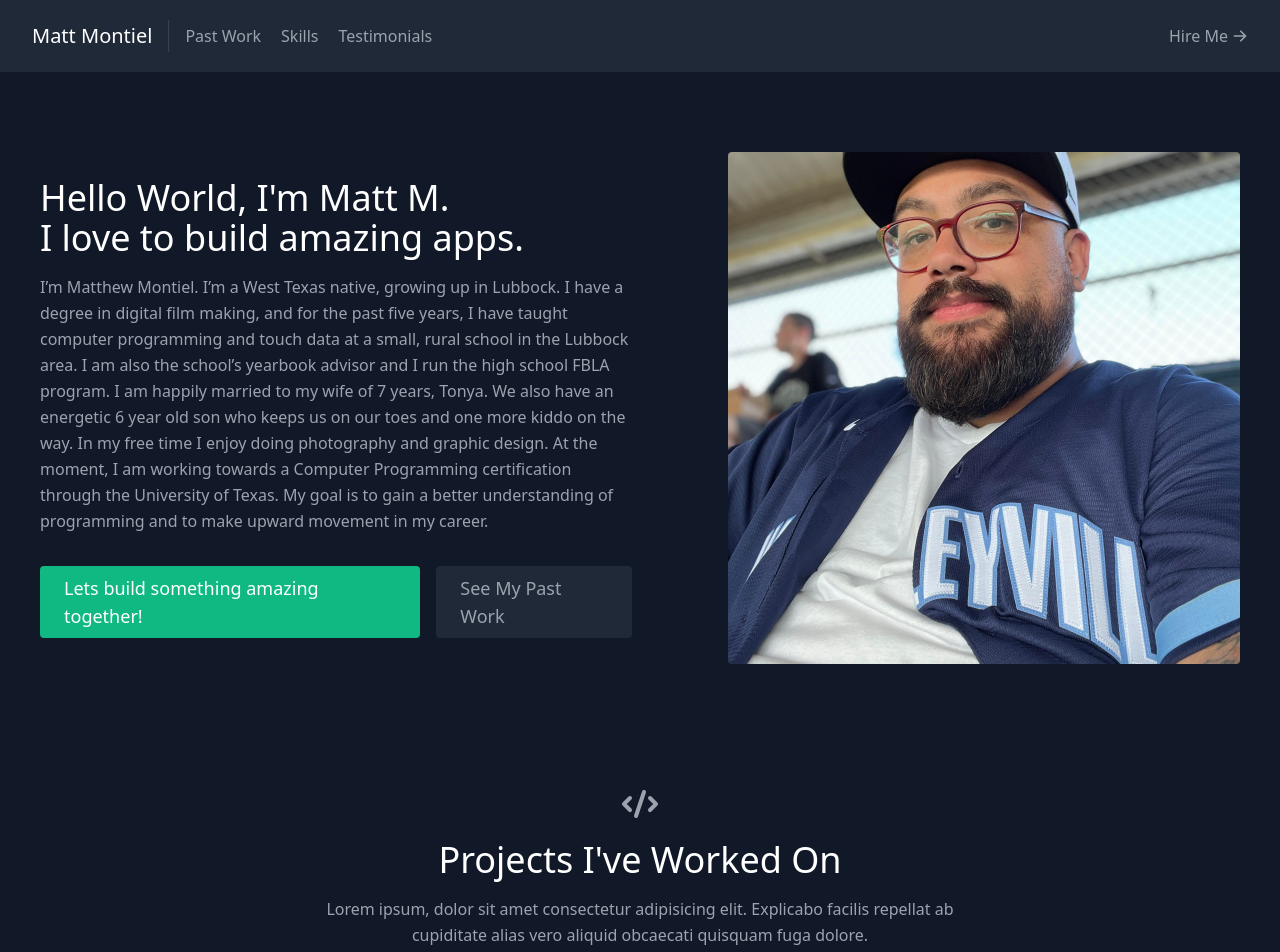
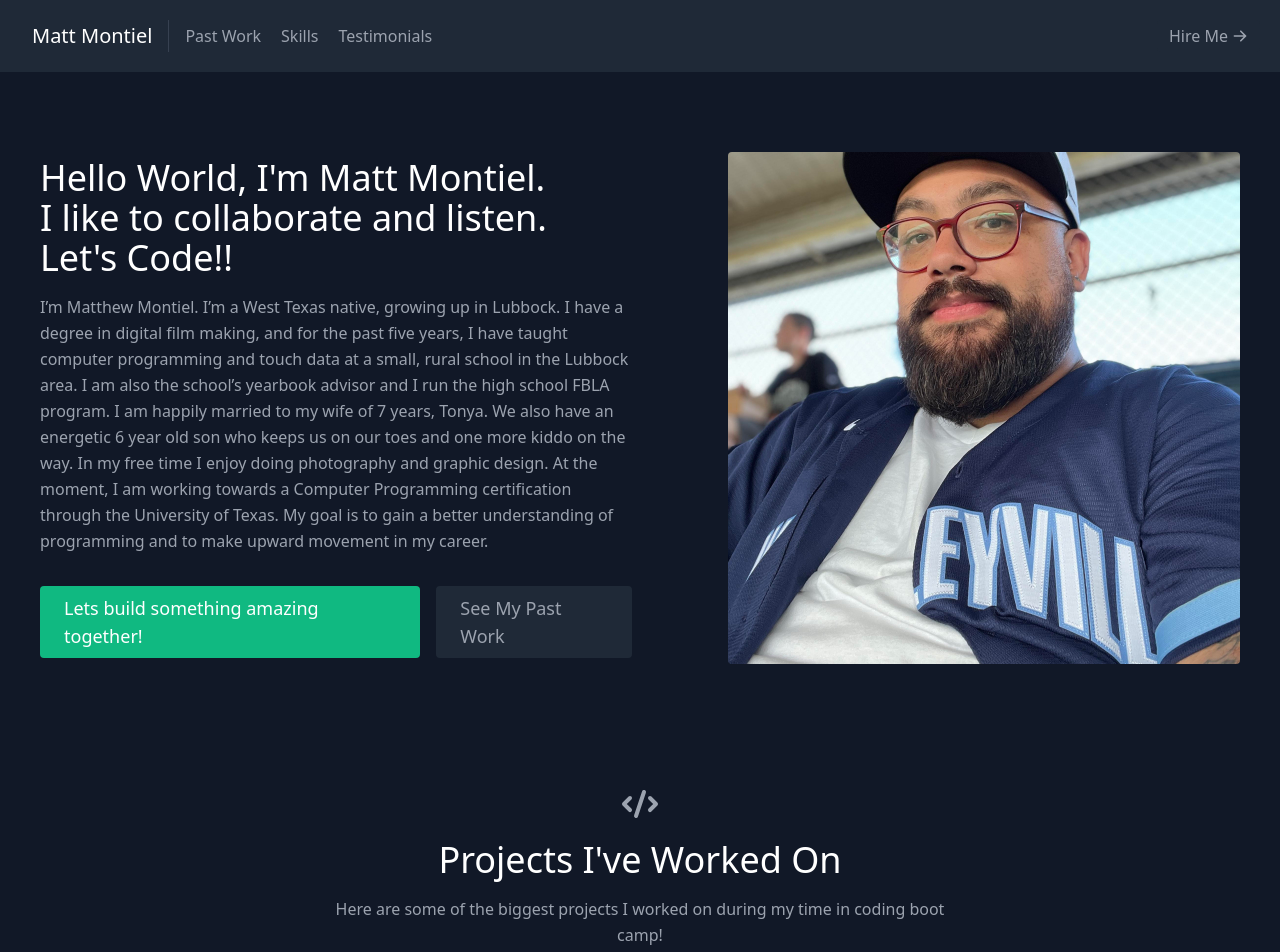
Before and after one commit to MatthewMontiel/myportfolio, a React (Create React App) app: page / in a window 1280 px wide. Shown: the top 952 px of the page. Built offline with nearby package versions, Linux system fonts and the light colour scheme.

Commit message:
updated about me and modified projects

```diff
--- a/src/components/About.js
+++ b/src/components/About.js
@@ -6,9 +6,8 @@ export default function About() {
       <div className="container mx-auto flex px-10 py-20 md:flex-row flex-col items-center">
         <div className="lg:flex-grow md:w-1/2 lg:pr-24 md:pr-16 flex flex-col md:items-start md:text-left mb-16 md:mb-0 items-center text-center">
           <h1 className="title-font sm:text-4xl text-3xl mb-4 font-medium text-white">
-            Hello World, I'm Matt M.
-            <br className="hidden lg:inline-block" />I love to build amazing
-            apps.
+            Hello World, I'm Matt Montiel.
+            <br className="hidden lg:inline-block" />I like to collaborate and listen. Let's Code!!
           </h1>
           <p className="mb-8 leading-relaxed">
             I’m Matthew Montiel. I’m a West Texas native, growing up in Lubbock.
--- a/src/components/Projects.js
+++ b/src/components/Projects.js
@@ -12,9 +12,7 @@ export default function Projects() {
             Projects I've Worked On
           </h1>
           <p className="lg:w-2/3 mx-auto leading-relaxed text-base">
-            Lorem ipsum, dolor sit amet consectetur adipisicing elit. Explicabo
-            facilis repellat ab cupiditate alias vero aliquid obcaecati quisquam
-            fuga dolore.
+            Here are some of the biggest projects I worked on during my time in coding boot camp!
           </p>
         </div>
         <div className="flex flex-wrap -m-4">
```
